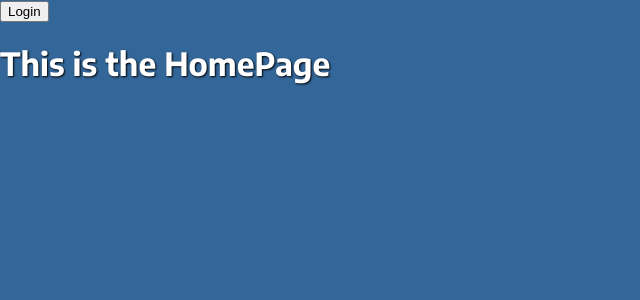
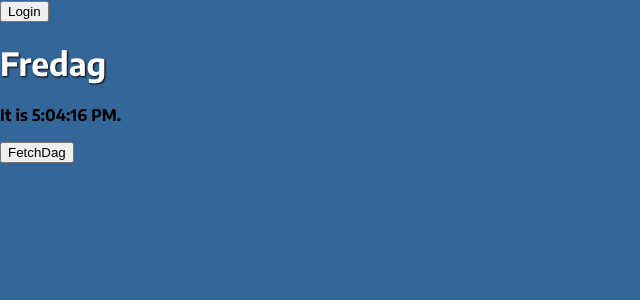
Before and after one commit to CarlMM/WorkoutJournalApp, a React (Vite) app in the folder WorkoutJournalFrontend/: page / in a window 1280 px wide. Shown: the top 300 px of the page, without its empty margins (0-640 px from the left). Built offline with nearby package versions, Linux system fonts and the light colour scheme.

Commit message:
Shows current day name of the week
Signed-off-by: CarlMM <kaptenkeps@gmail.com>

```diff
--- a/WorkoutJournalFrontend/src/component/Home.jsx
+++ b/WorkoutJournalFrontend/src/component/Home.jsx
@@ -1,12 +1,50 @@
-import React from 'react'
+import React, {useState, useEffect} from 'react'
 import '../cssFolder/Home-style.css'
 
+const weekDays = [
+    "Söndag",
+    "Måndag",
+    "Tisdag",
+    "Onsdag",
+    "Torsdag",
+    "Fredag",
+    "Lördag"
+]
+
+
 function Home(){
-    const welcomeMessage = "This is the HomePage"
 
-    return <>
-    <h1>{welcomeMessage}</h1>
-    </>
+    const [clock, setCounter] = useState(0);
+    const [currentDay, setCurrentDay] = useState('')
+
+    useEffect(() => {
+      const interval = setInterval(() => {
+        setCounter((<p>It is {new Date().toLocaleTimeString()}.</p>));
+      }, 1000);
+
+        const whatDay = new Date();
+        const weekdayNumber = whatDay.getDay();
+        const dayName = weekDays[weekdayNumber]
+        setCurrentDay(dayName)
+
+      return () => clearInterval(interval);
+    }, []);
+
+    const fetchDay = () =>{
+        const today = new Date()
+
+        console.log(today.getDay())
+    }
+
+
+
+    return (
+        <div>
+            <h1>{currentDay}</h1>
+            {clock}
+            <button onClick={fetchDay}>FetchDag</button>
+        </div>
+    )
 }
 
 export default Home
--- a/WorkoutJournalFrontend/src/component/Navbar.jsx
+++ b/WorkoutJournalFrontend/src/component/Navbar.jsx
@@ -44,7 +44,6 @@ function Navbar(props){
       }
     {visible &&
         <div className="topNav">
-            {counter}
           <nav>
             <Link to="/">Home</Link>
             <Link to="/myProfilePage">My Profile</Link>
--- a/WorkoutJournalFrontend/src/component/SpecificMuscle.jsx
+++ b/WorkoutJournalFrontend/src/component/SpecificMuscle.jsx
@@ -19,10 +19,8 @@ function SpecificMuscle(props) {
     const [currentMuscle, setCurrentMuscle] = useState('');
 
     useEffect(() => {
-        const newTitle = props.items.filter(t => t.id == id)
-        console.log(newTitle)
-        console.log(newTitle.title)
-        setCurrentMuscle(newTitle.map(s => s.title))
+        const newTitle = props.items.find(t => t.id == id)
+        setCurrentMuscle(newTitle.title)
     }, [])
 
 
```
